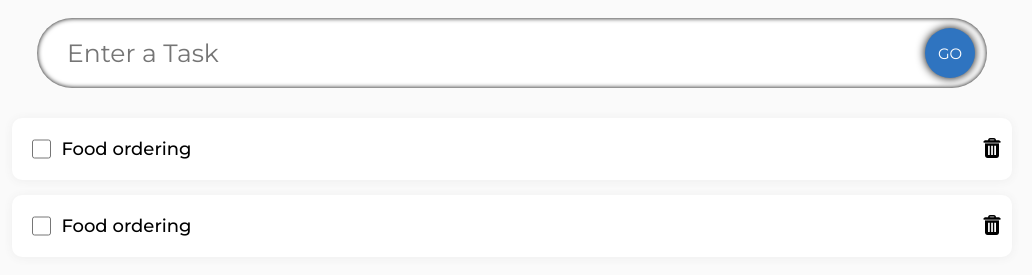
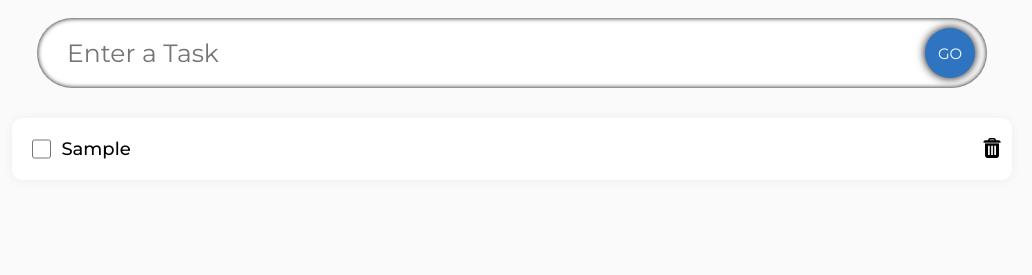
Before and after one commit to DeveloperDolon/MN-Tech-Digital-Job-Task, a plain HTML site: page index.html in a window 1280 px wide. Both pictures are taken after typing "Sample" into the empty fields and a click on the button "GO". Shown: the part 109-384 px from the top of the page, without its empty margins (128-1160 px from the left). Drawn offline with Linux system fonts and the light colour scheme; a web font is replaced by a local one.

Commit message:
task delete functionality added commit

```diff
--- a/index.html
+++ b/index.html
@@ -34,13 +34,7 @@
 
         <!-- task list section start from here -->
         <section id="task-container" style="margin-top: 30px;">
-            <div class="task">
-                <input type="checkbox" name="" id="">
-                <h3 class="task-text">Food ordering</h3>
-                <button class="option-btn">
-                    <img width="20px" src="images/trash.png" alt="">
-                </button>
-            </div>
+
         </section>
         <!-- task list section end from here -->
 
--- a/script.js
+++ b/script.js
@@ -2,25 +2,37 @@
 const taskInput = document.querySelector("#task-input");
 const submitBtn = document.querySelector(".input_submit");
 const taskContainer = document.querySelector("#task-container");
+let id = 1;
+
+
+// task delete functionality is here
+const handleDeleteTask = (id) => {
+    const task = document.querySelector(`.task-${id}`);
+    task.remove();
+}
+
 
 // validation and task adding functionality is here
 submitBtn.addEventListener("click", () => {
+
   const taskText = taskInput?.value;
 
   if (taskText?.length > 0) {
 
     const taskItem = document.createElement("div");
-    taskItem.classList.add("task");
+    taskItem.classList.add("task", `task-${id}`);
+
     taskItem.innerHTML = `
         <input type="checkbox" name="" id="">
-        <h3 class="task-text">Food ordering</h3>
-        <button class="option-btn">
+        <h3 class="task-text">${taskText}</h3>
+        <button onclick="handleDeleteTask(${id})" class="option-btn">
             <img width="20px" src="images/trash.png" alt="">
         </button>
     `;
 
     taskContainer.appendChild(taskItem);
-    taskInput.value = ""
+    taskInput.value = "";
+    id++;
   } else {
     alert("Please input your task!");
   }
```
